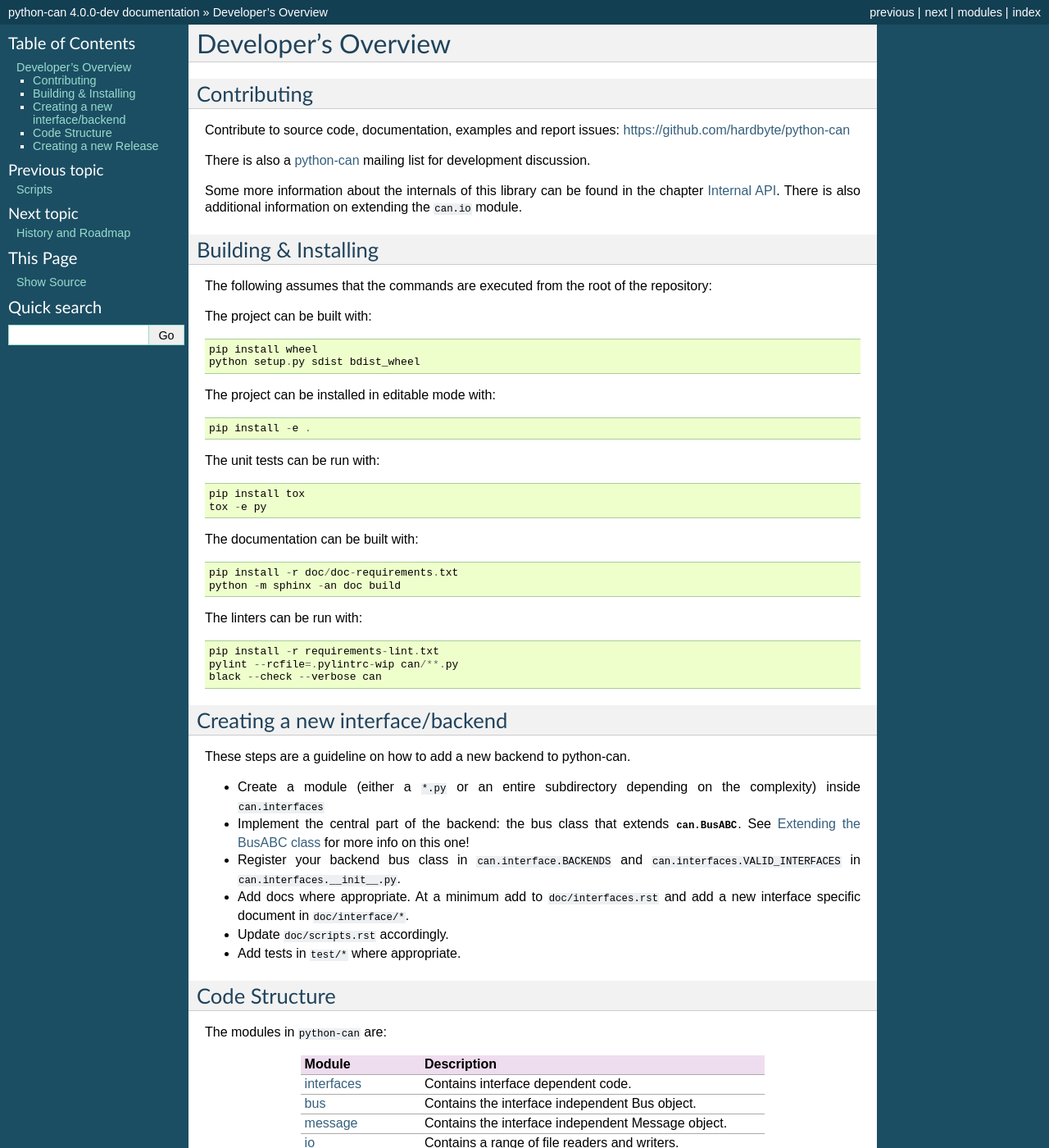
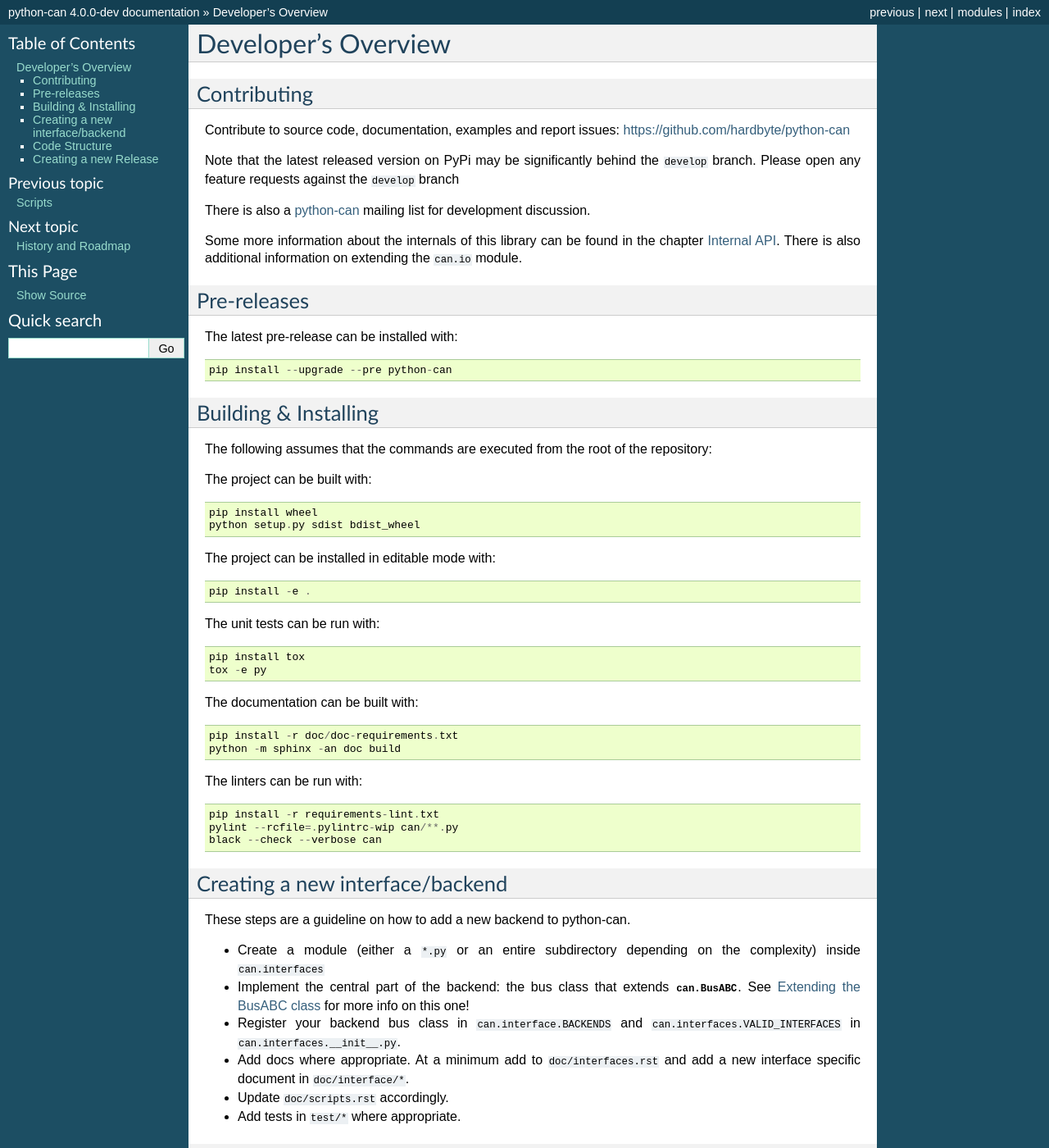
Before and after one commit to hardbyte/python-can, a Sphinx documentation site: the page built from doc/development.rst, in a window 1280 px wide and 1400 px high. Shown: the whole window at 82% size. Built offline with Sphinx 7.4.7, drawn with Linux system fonts in a browser that asks for light colours; some of the changed text lies outside the part shown.

Commit message:
Update developer docs

```diff
--- a/doc/development.rst
+++ b/doc/development.rst
@@ -8,12 +8,23 @@ Contributing
 Contribute to source code, documentation, examples and report issues:
 https://github.com/hardbyte/python-can
 
+Note that the latest released version on PyPi may be significantly behind the
+``develop`` branch. Please open any feature requests against the ``develop`` branch
+
 There is also a `python-can <https://groups.google.com/forum/#!forum/python-can>`__
 mailing list for development discussion.
 
 Some more information about the internals of this library can be found
 in the chapter :ref:`internalapi`.
 There is also additional information on extending the ``can.io`` module.
+
+
+Pre-releases
+------------
+
+The latest pre-release can be installed with::
+
+    pip install --upgrade --pre python-can
 
 
 
@@ -90,7 +101,7 @@ The modules in ``python-can`` are:
 Creating a new Release
 ----------------------
 
-- Release from the ``master`` branch.
+- Release from the ``master`` branch (except for pre-releases).
 - Update the library version in ``__init__.py`` using `semantic versioning <http://semver.org>`__.
 - Check if any deprecations are pending.
 - Run all tests and examples against available hardware.
```
